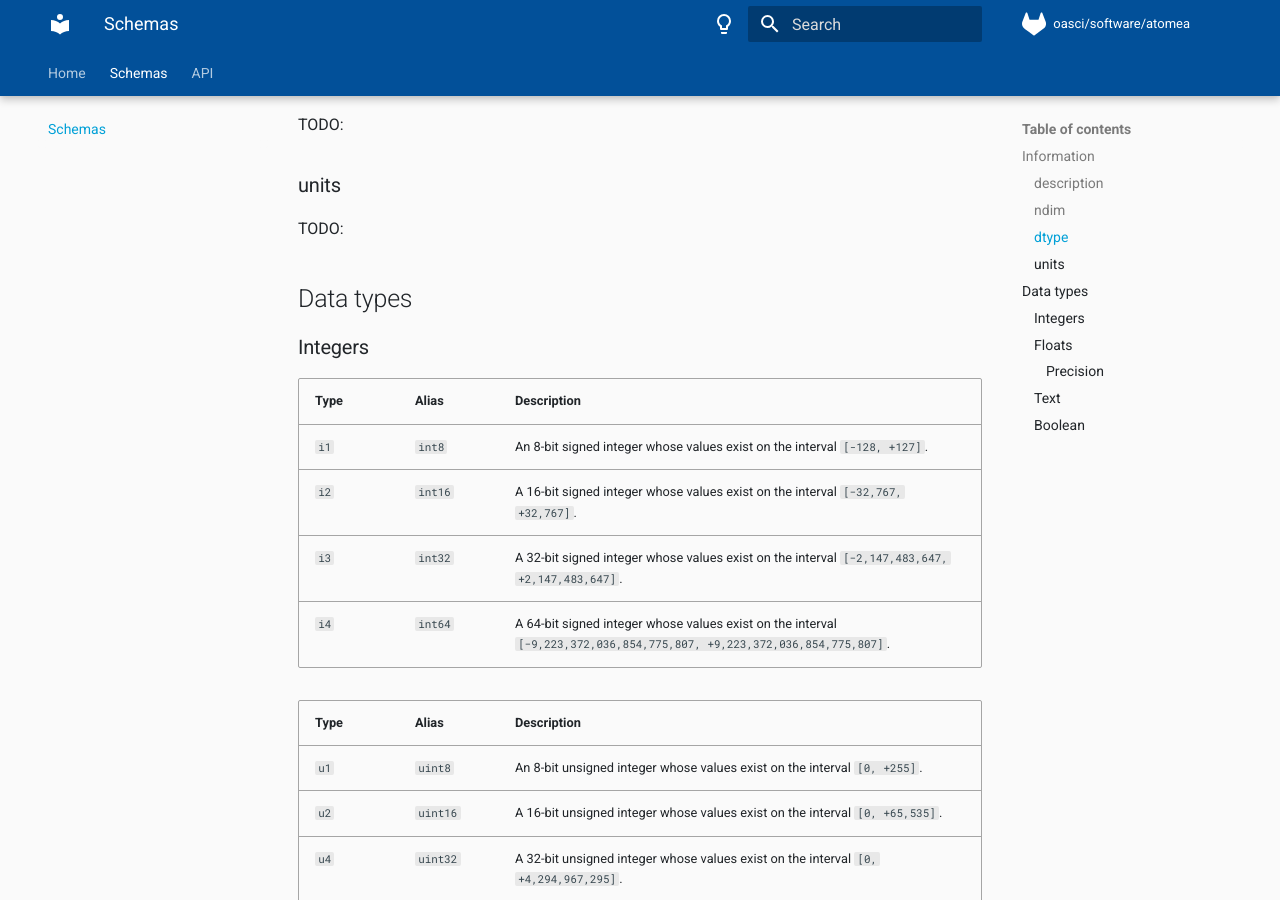
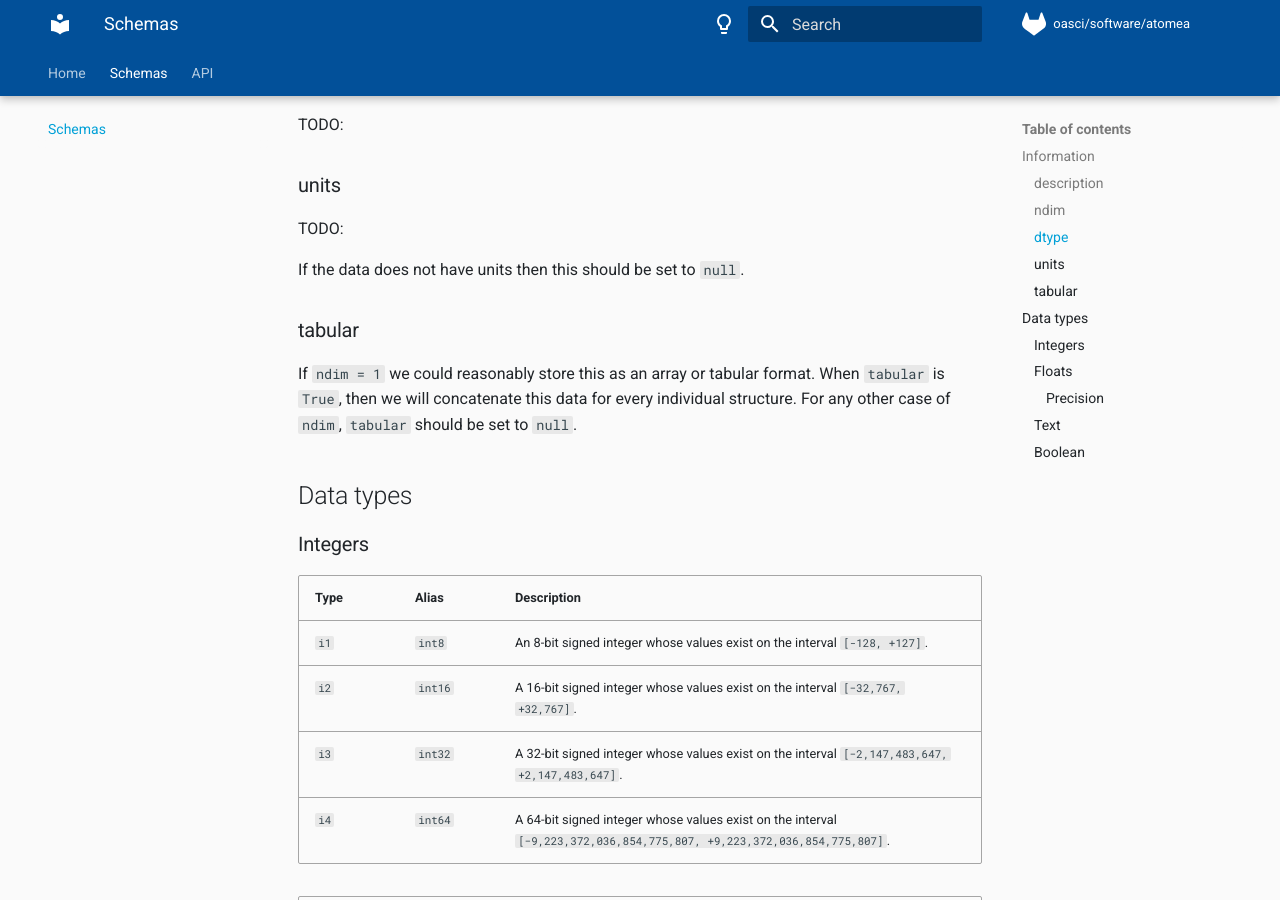
Before and after one commit to scienting/atomea, an MkDocs documentation site: the page built from docs/schemas/index.md, in a window 1280 px wide and 900 px high, scrolled down 583 px. Built offline with MkDocs 1.6.1 and Material for MkDocs 9.7.7, drawn with Linux system fonts in a browser that asks for light colours; nearby versions of some CDN libraries; library files that are not in the unit come from our copies; comment, search, counter and statistics services are not loaded.

Commit message:
Add `tabular` information

```diff
--- a/docs/copy_schemas.py
+++ b/docs/copy_schemas.py
@@ -86,3 +86,5 @@ for file_name, defs in yaml_files.items():
             f.write("\n**Data type:** `" + defs_dicts["dtype"] + "`\n")
             if defs_dicts["units"] is not None:
                 f.write("\n**Units:** " + defs_dicts["units"] + "\n")
+            if defs_dicts["tabular"] is not None:
+                f.write("\n**Tabular:** `" + str(defs_dicts["tabular"]) + "`\n")
--- a/docs/schemas/index.md
+++ b/docs/schemas/index.md
@@ -21,6 +21,14 @@ TODO:
 ### units
 
 TODO:
+
+If the data does not have units then this should be set to `null`.
+
+### tabular
+
+If `ndim = 1` we could reasonably store this as an array or tabular format.
+When `tabular` is `True`, then we will concatenate this data for every individual structure.
+For any other case of `ndim`, `tabular` should be set to `null`.
 
 ## Data types
 
```
Also changed, not shown: 3 other files.
